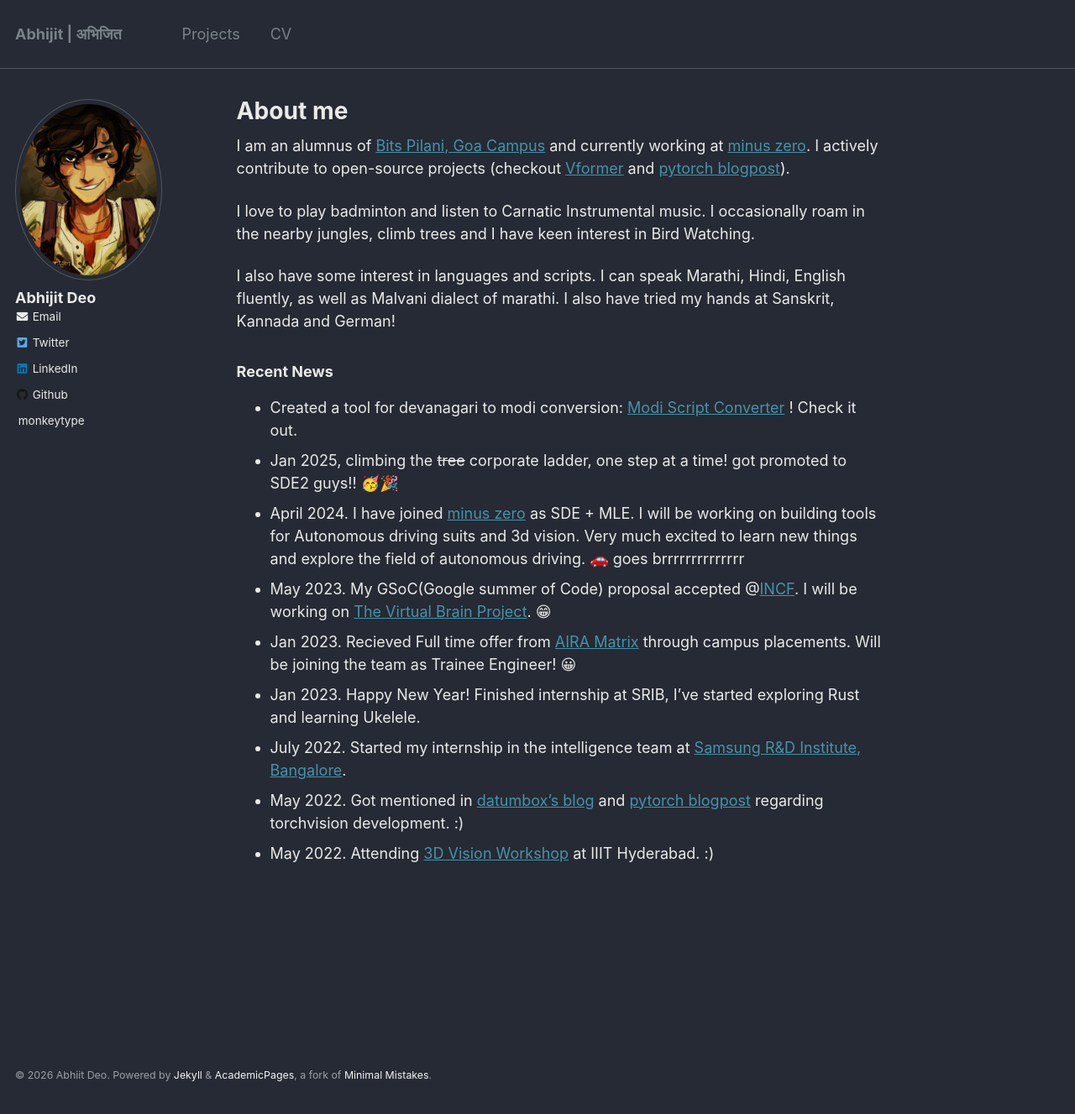
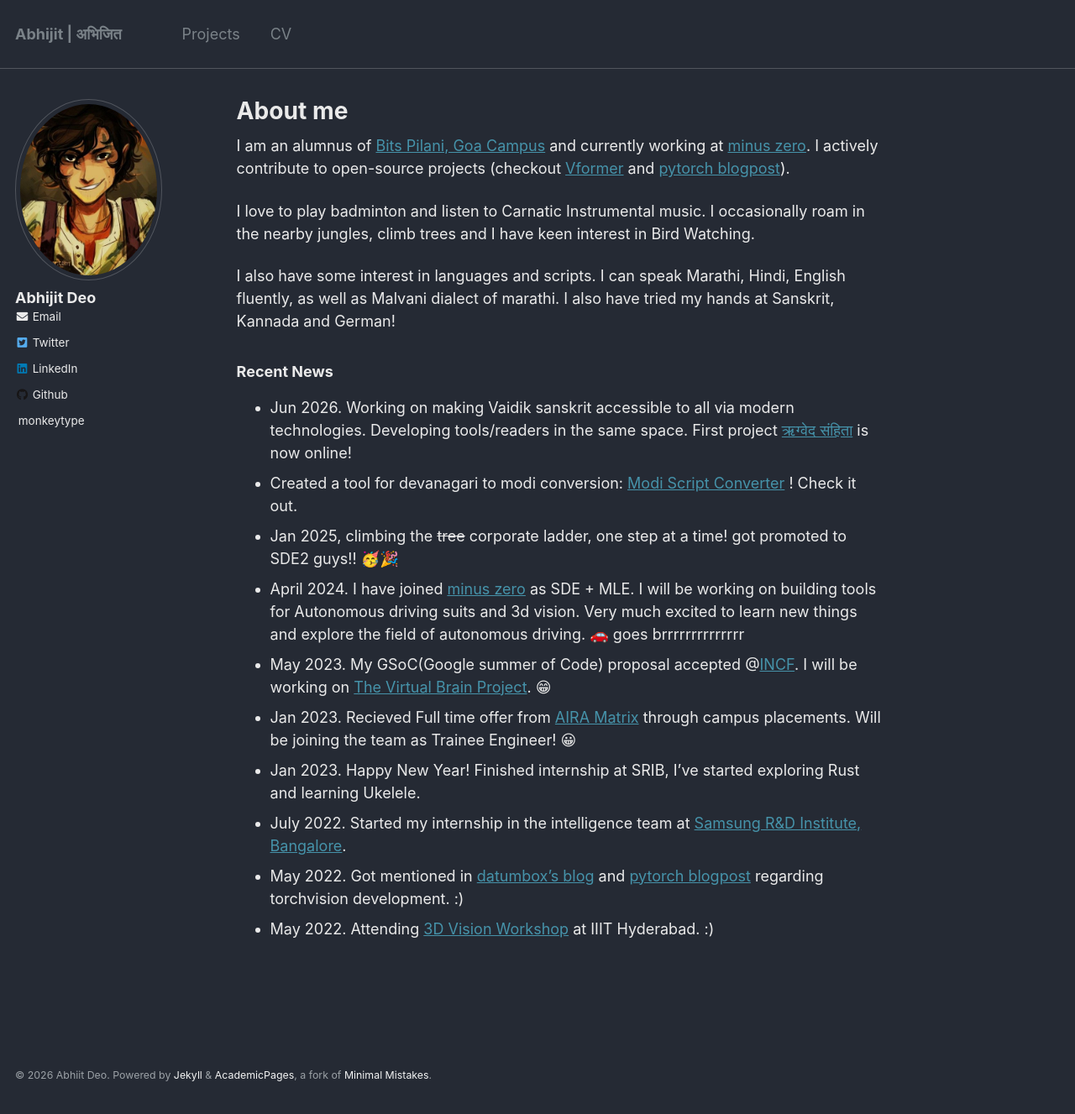
Before and after one commit to abhi-glitchhg/abhi-glitchhg.github.io, a Jekyll site: the page built from _pages/about.md, in a window 1280 px wide and 1327 px high. Shown: the whole window at 84% size. Built offline with Jekyll 4.4.1, drawn with Linux system fonts in a browser that asks for light colours.

Commit message:
Update recent news section in about.md
Added recent news updates about projects and promotions.

```diff
--- a/_pages/about.md
+++ b/_pages/about.md
@@ -24,6 +24,7 @@ I also have some interest in languages and scripts. I can speak Marathi, Hindi,
 
 
 ### Recent News
+* Jun 2026. Working on making Vaidik sanskrit accessible to all via modern technologies. Developing tools/readers in the same space. First project [ऋग्वेद संहिता](https://deeplearningforsanskrit.github.io/rigveda-samhita/) is now online!
 * Created a tool for devanagari to modi conversion: [Modi Script Converter](https://abhi-glitchhg.github.io/modi_lipi) ! Check it out.
 * Jan 2025, climbing the ~~tree~~ corporate ladder, one step at a time! got promoted to SDE2 guys!! 🥳🎉
 * April 2024. I have joined [minus zero](https://www.minuszero.ai/) as SDE + MLE. I will be working on building tools for Autonomous driving suits and 3d vision. Very much excited to learn new things and explore the field of autonomous driving. 🚗 goes brrrrrrrrrrrrrr
```
